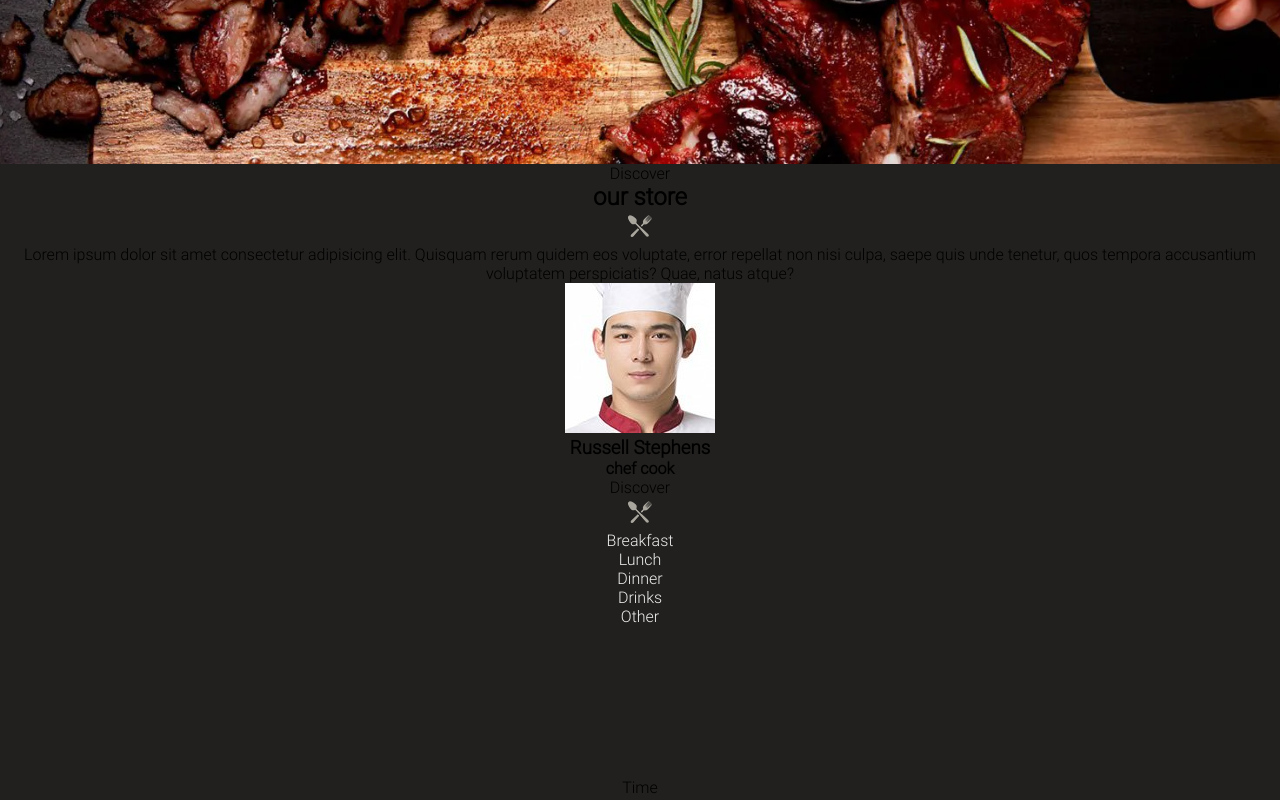
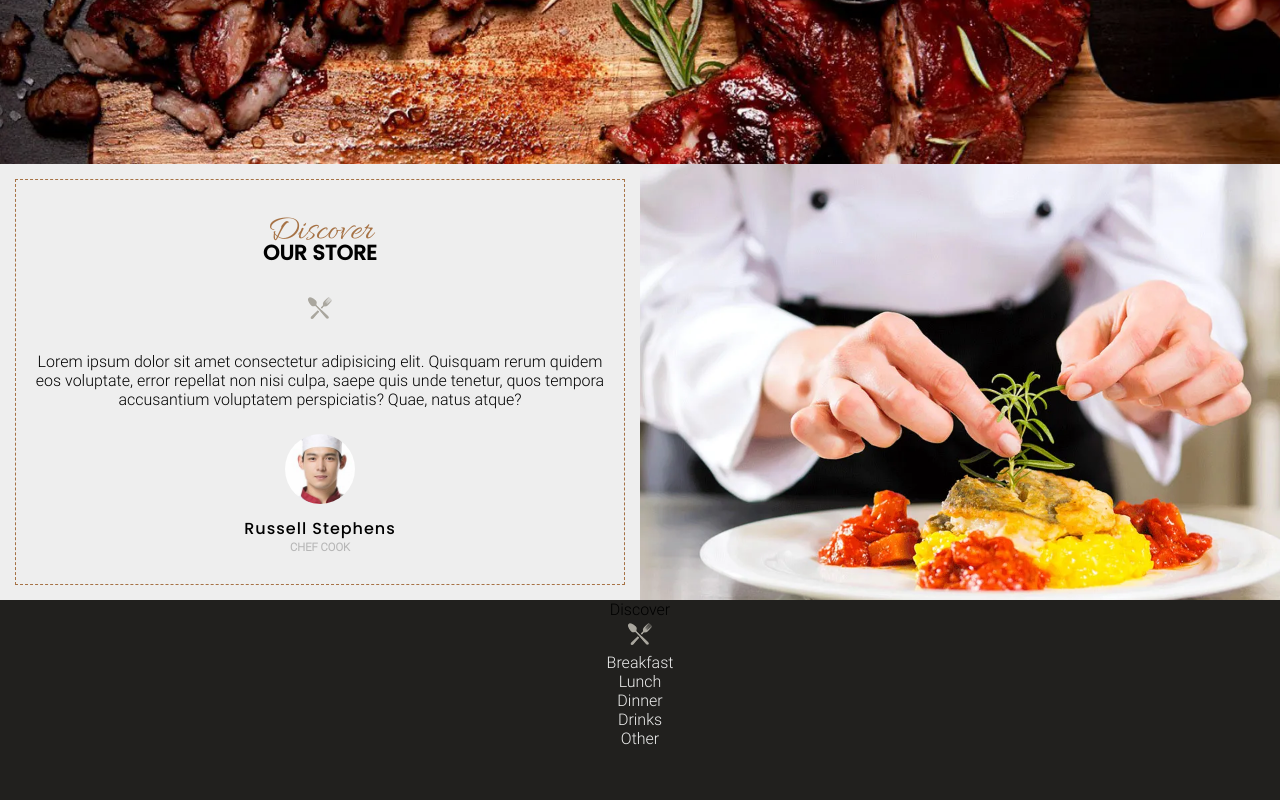
Before and after one commit to rodric74/training--SCSS-le-resto, a plain HTML site: page index.html in a window 1280 px wide. Shown: the part 636-1436 px from the top of the page. Drawn offline with Linux system fonts and the light colour scheme.

Commit message:
section1 ok

```diff
--- a/assets/styles/layouts/_section1.scss
+++ b/assets/styles/layouts/_section1.scss
@@ -0,0 +1,50 @@
+.section1 {
+  display: grid;
+  grid-template-columns: 50% 50%;
+  background: $white;
+
+  &__left {
+    margin: 15px;
+    padding: 30px 15px;
+    border: 1px dashed $color1;
+
+    h2 {
+      font-family: $font1;
+      color: $color1;
+      font-size: 2.2rem;
+      font-weight: 500;
+    }
+
+    h3 {
+      margin-top: -17px;
+      font-size: 1.3rem;
+      text-transform: uppercase;
+      font-family: $font2;
+    }
+
+    img {
+      margin: 25px;
+    }
+
+    img:nth-of-type(2) {
+      height: 70px;
+      border-radius: 150px;
+      margin-bottom: 8px;
+    }
+
+    h4 {
+      font-family: $font2;
+      letter-spacing: 1px;
+      font-weight: 100;
+    }
+
+    h5 {
+      color: $grey;
+      font-size: 0.7rem;
+      text-transform: uppercase;
+    }
+  }
+  &__right {
+    background: url(../img/store-01.webp) center/cover;
+  }
+}
--- a/index.html
+++ b/index.html
@@ -46,8 +46,8 @@
     <main>
       <section class="section1">
           <div class="section1__left">
-            <p>Discover</p>
-            <h2>our store</h2>
+              <h2>Discover</h2>
+              <h3>our store</h3>
               <img src="./assets/img/ic-plate.png" alt="Cuillère et fourchette" />
               <p>
                   Lorem ipsum dolor sit amet consectetur adipisicing elit. Quisquam
@@ -56,8 +56,8 @@
                   Quae, natus atque?
               </p>
               <img src="./assets/img/avatar-01.jpg" alt="Photo du chef" />
-            <h3>Russell Stephens</h3>
-            <h4>chef cook</h4>
+              <h4>Russell Stephens</h4>
+              <h5>chef cook</h5>
           </div>
           <div class="section1__right"></div>
       </section>
```
Also changed, not shown: assets/styles/index.css, 1 other file. Lines whose indentation alone changed are shown as unchanged.
